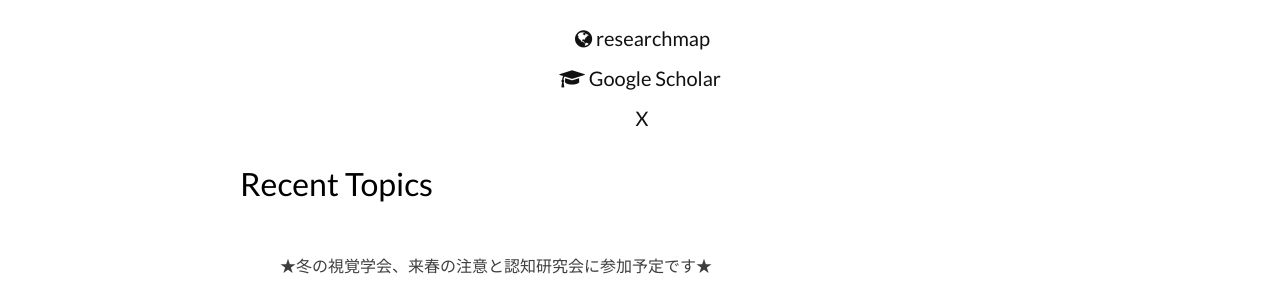
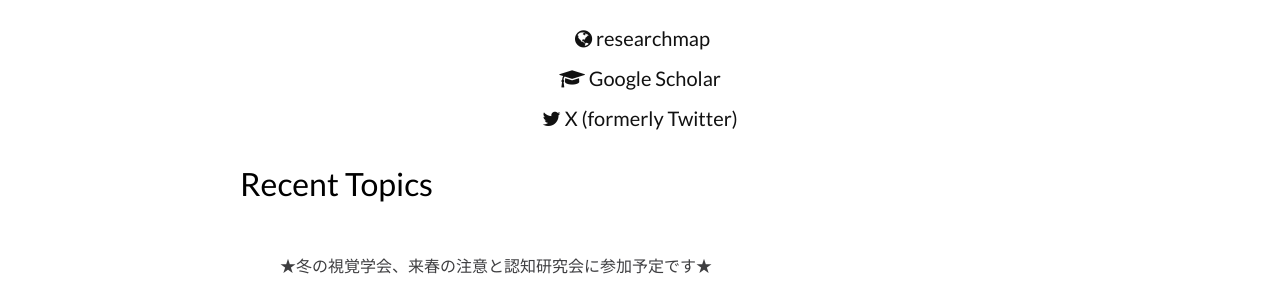
Before and after one commit to LNOKB/lnokb.github.io, a Jekyll site: the page built from index.html, in a window 1280 px wide. Shown: the part 811-1107 px from the top of the page. Built offline with Jekyll 4.4.1, drawn with Linux system fonts in a browser that asks for light colours.

Commit message:
Update index.html

```diff
--- a/index.html
+++ b/index.html
@@ -31,7 +31,7 @@
       <ul class="contact-list">
         <li class="website"><a href="https://researchmap.jp/lana_okubo" target="_blank"><i class="fa fa-globe" aria-hidden="true"></i> researchmap</a></li> <br>
         <li class="website"><a href="https://scholar.google.com/citations?user=_Bzp4t4AAAAJ&hl=ja" target="_blank"><i class="fa fa-graduation-cap" aria-hidden="true"></i> Google Scholar</a></li> <br>
-        <li class="website"><a href="https://x.com/OkuboLana" target="_blank"><i class="fa fa-x-twitter" aria-hidden="true"></i> X</a></li>
+        <li class="website"><a href="https://x.com/OkuboLana" target="_blank"><i class="fa fa-twitter" aria-hidden="true"></i> X (formerly Twitter)</a></li>
       </ul>
     </section> <!-- End About Body-->
   </div> <!-- End About Container -->
```
